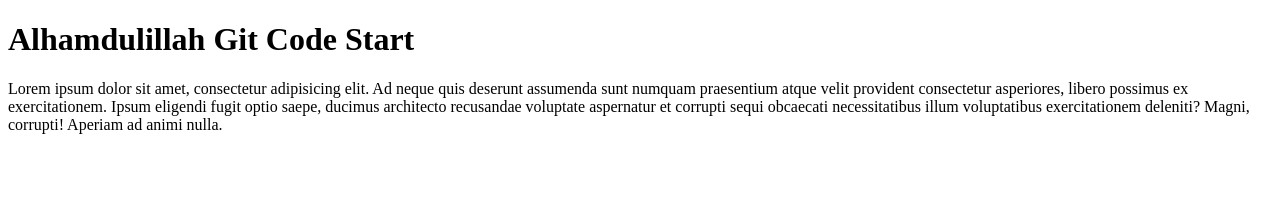
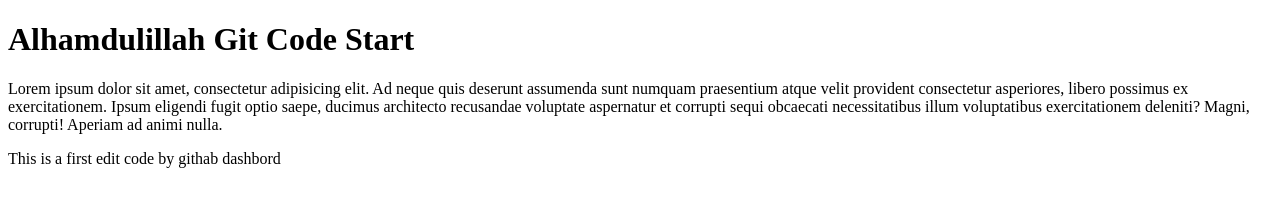
Before and after one commit to TubaWeb/Project-One, a plain HTML site: page index.html in a window 1280 px wide. Drawn offline with Linux system fonts and the light colour scheme.

Commit message:
Update index.html

```diff
--- a/index.html
+++ b/index.html
@@ -11,6 +11,6 @@
     <body>
         <h1> Alhamdulillah Git Code Start </h1>
         <p>Lorem ipsum dolor sit amet, consectetur adipisicing elit. Ad neque quis deserunt assumenda sunt numquam praesentium atque velit provident consectetur asperiores, libero possimus ex exercitationem. Ipsum eligendi fugit optio saepe, ducimus architecto recusandae voluptate aspernatur et corrupti sequi obcaecati necessitatibus illum voluptatibus exercitationem deleniti? Magni, corrupti! Aperiam ad animi nulla.</p>
-
+        <P> This is a first edit code by githab dashbord </p>
     </body>
 </html>
```
